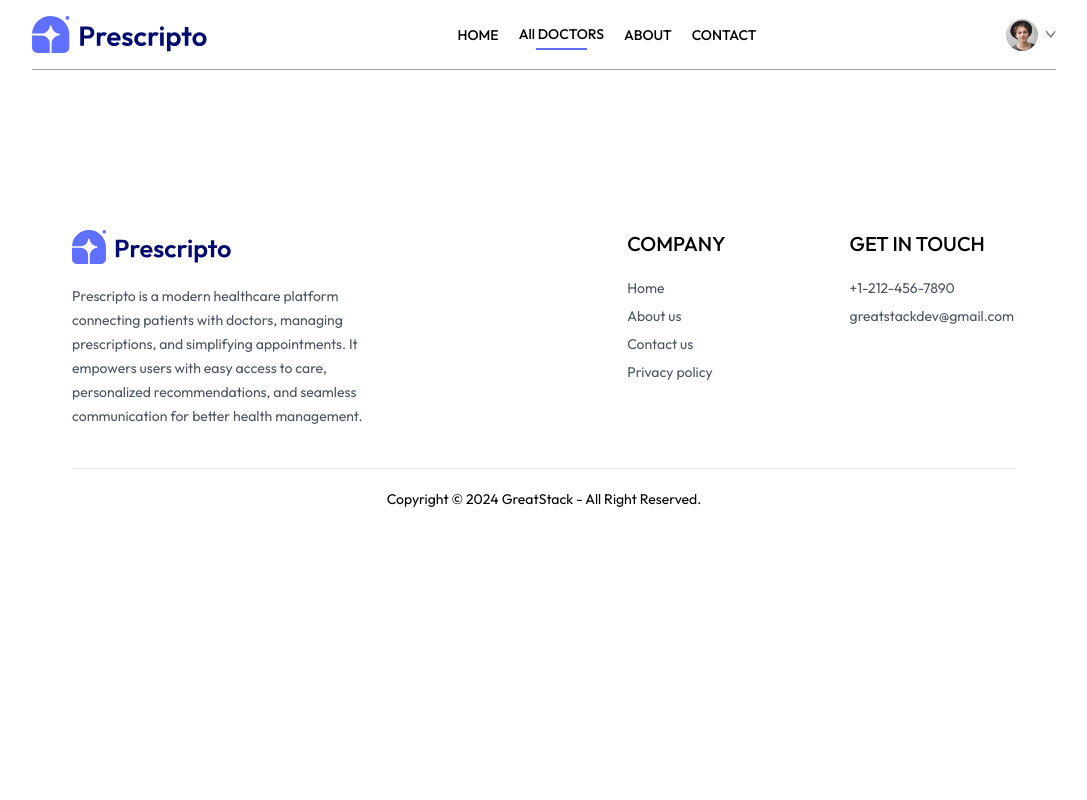
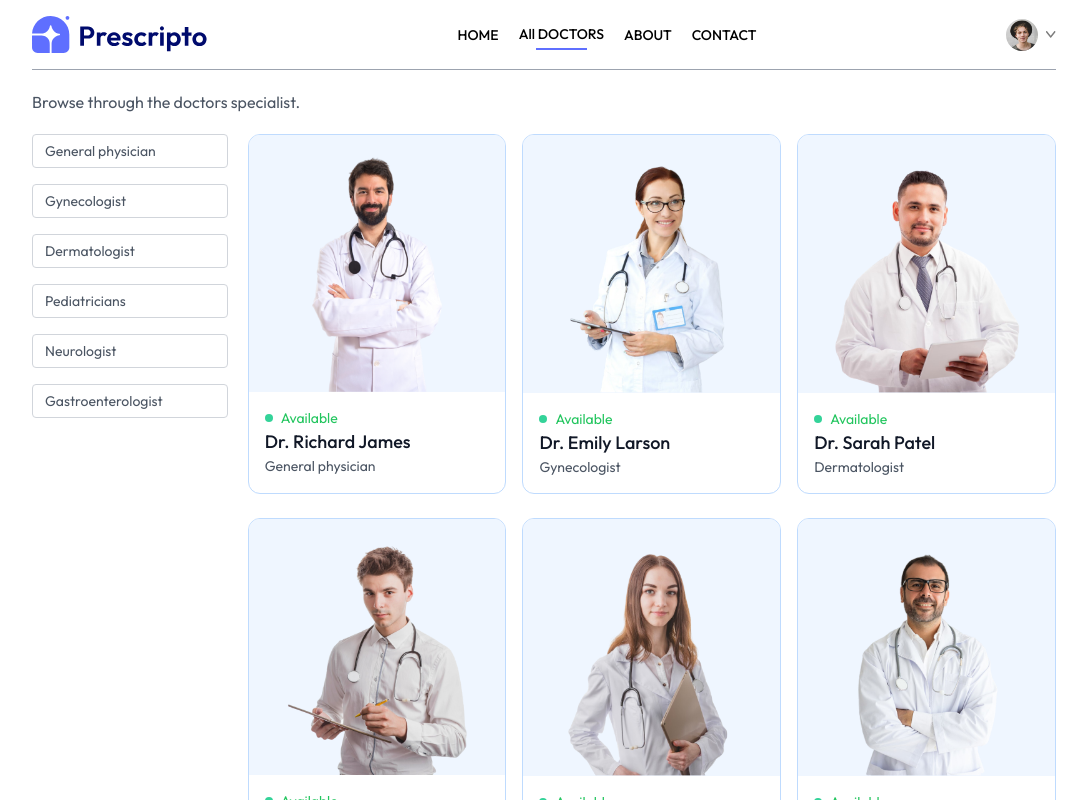
Before and after one commit to NikkiAung/Doctor-Appointment-Booking-System, a React (Vite) app in the folder frontend/: page /doctors in a window 1280 px wide. Shown: the top 800 px of the page, without its empty margins (96-1183 px from the left). Built offline with nearby package versions, Linux system fonts and the light colour scheme.

Commit message:
develop: all doctors section

```diff
--- a/frontend/src/components/Navbar.jsx
+++ b/frontend/src/components/Navbar.jsx
@@ -6,7 +6,7 @@
     const [token, setToken] = useState(true);
     return (
         <div className='flex items-center justify-between text-sm py-4 mb-5 border-b border-b-gray-400'>
-            <div>
+            <div onClick={()=>navigate('/')}>
                 <img className='w-44 cursor-pointer' src={assets.logo} alt="logo" />
             </div>
             <ul className='hidden md:flex items-center gap-5 font-medium'>
--- a/frontend/src/components/TopDoctors.jsx
+++ b/frontend/src/components/TopDoctors.jsx
@@ -10,7 +10,7 @@
         <div className='flex flex-col items-center gap-4 my-16 text-gray-900 md:mx-10'>
             <h1 className='text-3xl font-medium'>Top Doctors to Book</h1>
             <p className='sm:w-1/3 text-center text-sm'>Simply browse through our extensive list of trusted doctors.</p>
-            <div className="w-full grid grid-cols-auto gap-4 pt-5 gap-y-6 px-3 sm:px-0 gridTemplateColumns">
+            <div className="w-full grid grid-cols-auto gap-4 pt-5 gap-y-6 px-3 sm:px-0">
                 {doctors.slice(0,10).map((item, index)=> (
                     <div onClick={()=>navigate(`/appointment/${item._id}`)} className="border border-blue-200 rounded-xl overflow-hidden cursor-pointer hover:translate-y-[-10px] transition-all duration-500" key={index}>
                         <img className='bg-blue-50' src={item.image} alt="" />
--- a/frontend/src/pages/Doctors.jsx
+++ b/frontend/src/pages/Doctors.jsx
@@ -1,9 +1,57 @@
-import React from 'react'
+import { useContext, useEffect, useState } from "react";
+import { useNavigate, useParams } from "react-router-dom"
+import { AppContext } from "../contexts/AppContext";
+
 
 const Doctors = () => {
+  const {speciality} = useParams();
+  const navigate = useNavigate();
+
+  const [filterDoc, setfilterDoc] = useState([]);
+  const {doctors} = useContext(AppContext);
+
+  const applyFilter = () => {
+    if (speciality) {
+      setfilterDoc(doctors.filter((doc) => doc.speciality === speciality))
+    } else {
+      setfilterDoc(doctors)
+    }
+  }
+
+  useEffect(()=> {
+    applyFilter();
+  },[doctors,speciality])
+
   return (
     <div>
-
+        <p className="text-gray-600">Browse through the doctors specialist.</p>
+        <div className="flex flex-col sm:flex-row items-start gap-5 mt-5">
+          <div className="flex flex-col gap-4 text-sm text-gray-600">
+            <p onClick={()=> speciality === 'General physician' ? navigate('/doctors') : navigate('/doctors/General physician')} className={`w-[94vw] sm:w-auto pl-3 py-1.5 pr-16 border border-gray-300 rounded transition-all cursor-pointer ${speciality === "General physician" ? "bg-indigo-100 text-black" : ""}`}>General physician</p>
+            <p onClick={()=> speciality === 'Gynecologist' ? navigate('/doctors') : navigate('/doctors/Gynecologist')} className={`w-[94vw] sm:w-auto pl-3 py-1.5 pr-16 border border-gray-300 rounded transition-all cursor-pointer ${speciality === "Gynecologist" ? "bg-indigo-100 text-black" : "" }`}>Gynecologist</p>
+            <p onClick={()=> speciality === 'Dermatologist' ? navigate('/doctors') : navigate('/doctors/Dermatologist')} className={`w-[94vw] sm:w-auto pl-3 py-1.5 pr-16 border border-gray-300 rounded transition-all cursor-pointer ${speciality === "Dermatologist" ? "bg-indigo-100 text-black" : "" }`}>Dermatologist</p>
+            <p onClick={()=> speciality === 'Pediatricians' ? navigate('/doctors') : navigate('/doctors/Pediatricians')} className={`w-[94vw] sm:w-auto pl-3 py-1.5 pr-16 border border-gray-300 rounded transition-all cursor-pointer ${speciality === "Pediatricians" ? "bg-indigo-100 text-black" : "" }`}>Pediatricians</p>
+            <p onClick={()=> speciality === 'Neurologist' ? navigate('/doctors') : navigate('/doctors/Neurologist')} className={`w-[94vw] sm:w-auto pl-3 py-1.5 pr-16 border border-gray-300 rounded transition-all cursor-pointer ${speciality === "Neurologist" ? "bg-indigo-100 text-black" : "" }`}>Neurologist</p>
+            <p onClick={()=> speciality === 'Gastroenterologist' ? navigate('/doctors') : navigate('/doctors/Gastroenterologist')} className={`w-[94vw] sm:w-auto pl-3 py-1.5 pr-16 border border-gray-300 rounded transition-all cursor-pointer ${speciality === "Gastroenterologist" ? "bg-indigo-100 text-black" : "" }`}>Gastroenterologist</p>
+          </div>
+          <div className="w-full grid grid-cols-auto gap-4 gap-y-6">
+            {filterDoc.map((item, index)=> (
+              <div onClick={()=>navigate(`/appointment/${item._id}`)} className="border border-blue-200 rounded-xl overflow-hidden cursor-pointer hover:translate-y-[-10px] transition-all duration-500" key={index}>
+                  <img className='bg-blue-50' src={item.image} alt="" />
+                  <div className='p-4'>
+                      <div className='flex items-center gap-2 text-sm text-center text-green-500'>
+                          <span className='relative w-2 h-2 rounded-full bg-emerald-400'>
+                              <span className='absolute rounded-full inset-0 animate-ping bg-emerald-400'></span>
+                          </span>
+                          <p>Available</p>
+                      </div>
+                      <p className='text-gray-900 text-lg font-medium'>{item.name}</p>
+                      <p className='text-gray-600 text-sm'>{item.speciality}</p>
+                  </div>
+              </div>
+            ))}
+          </div>
+        </div>
     </div>
   )
 }
```
